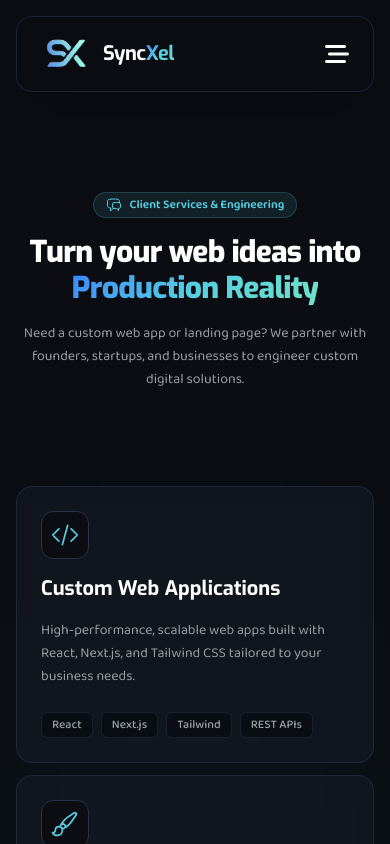
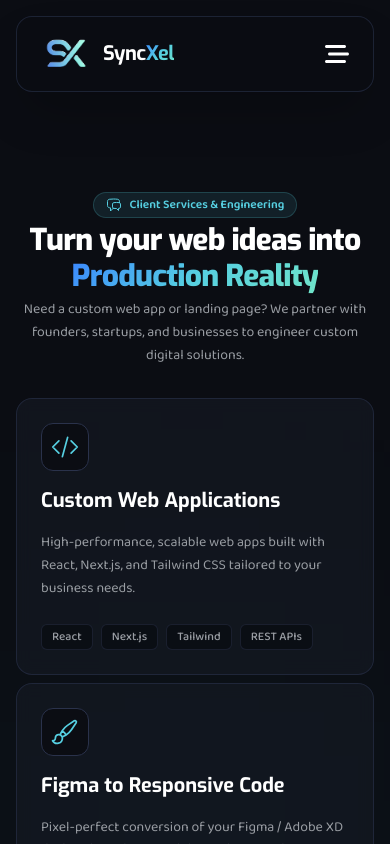
Before and after one commit to lakshan-beast/SyncXel, a React (Vite) app: page / in a window 390 px wide. Shown: the top 844 px of the page. Built offline with nearby package versions, Linux system fonts and the light colour scheme.

Commit message:
Update Services component: adjust spacing in header and services grid for improved layout

```diff
--- a/src/components/Services.jsx
+++ b/src/components/Services.jsx
@@ -219,7 +219,7 @@ export default function Services() {
 
       <div className="max-w-7xl mx-auto space-y-24 relative z-10">
         {/* section header */}
-        <div className="text-center space-y-4 max-w-3xl mx-auto">
+        <div className="text-center space-y-1 max-w-3xl mx-auto mb-8">
           <div className="inline-flex items-center space-x-2 px-3 py-1 rounded-full bg-syncxel-cyan/10 border border-syncxel-cyan/20 text-syncxel-cyan text-xs font-semibold">
             <HiOutlineChatBubbleLeftRight className="w-4 h-4" />
             <span>Client Services & Engineering</span>
@@ -239,7 +239,7 @@ export default function Services() {
         </div>
 
         {/* services grid */}
-        <div className="grid grid-cols-1 md:grid-cols-4 gap-3">
+        <div className="grid grid-cols-1 md:grid-cols-4 gap-2 md:gap-3">
           {services.map((item, index) => (
             <div
               className="group relative p-6 rounded-2xl bg-syncxel-card/60 border border-syncxel-border/60 hover:border-syncxel-cyan/40 transition-all duration-300 backdrop-blur-sm flex flex-col justify-between"
```
